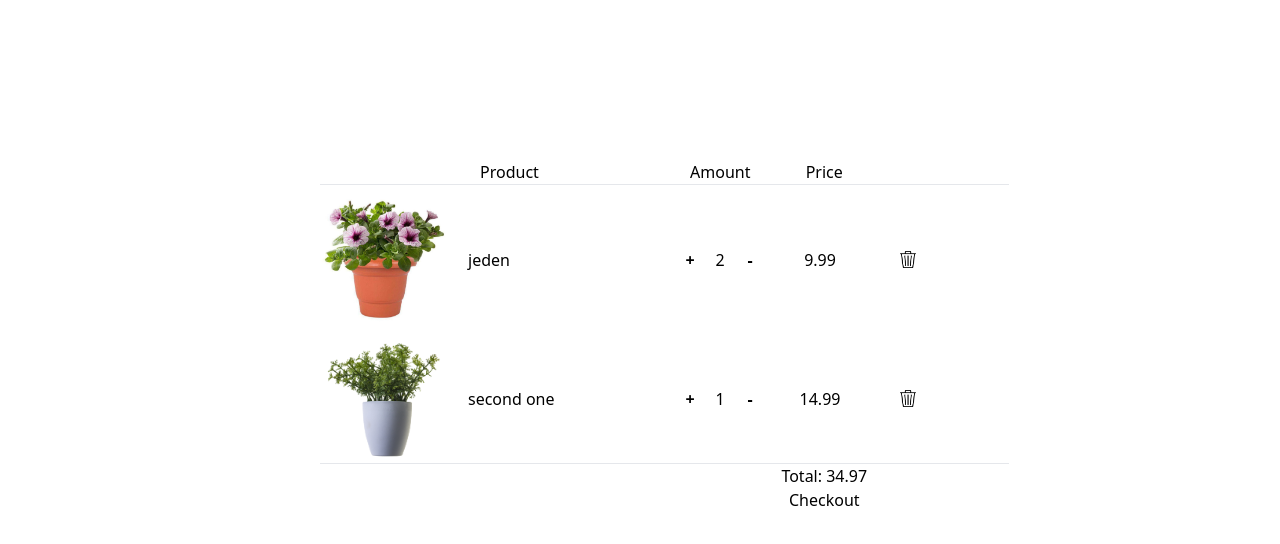
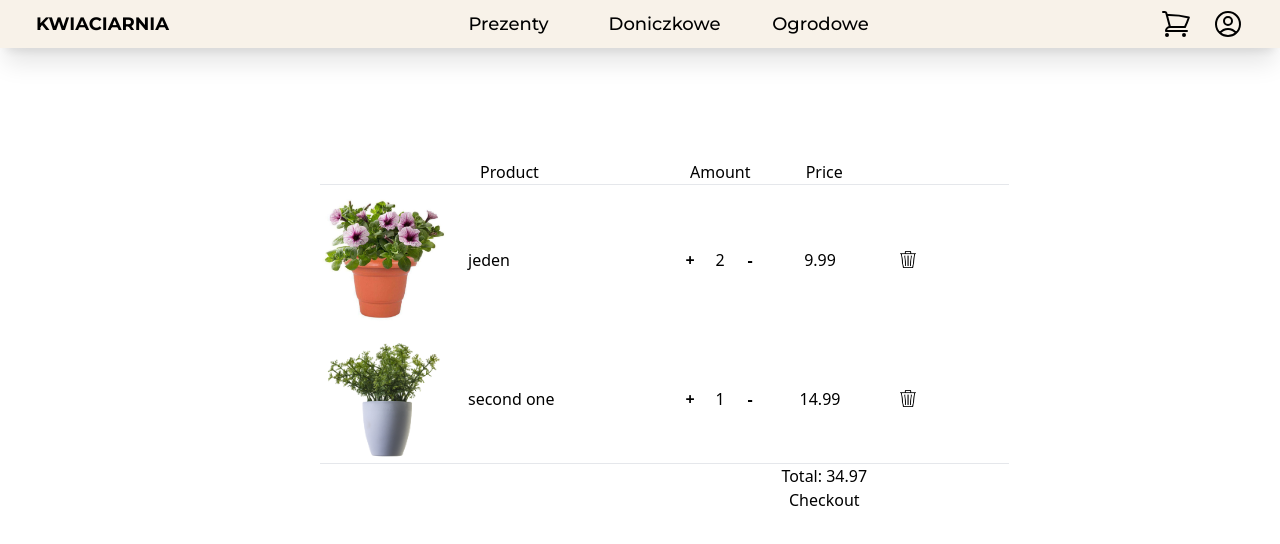
Before and after one commit to petercieslak/flower-shop-se2, a React (Vite) app in the folder frontend/: page /cart in a window 1280 px wide. Shown: the top 544 px of the page. Built offline with nearby package versions, Linux system fonts and the light colour scheme.

Commit message:
add router links

```diff
--- a/frontend/src/App.jsx
+++ b/frontend/src/App.jsx
@@ -20,8 +20,8 @@ function App() {
       <Routes>
         <Route path="/products" element={<><Navbar /><ProductsPage /></>} />
         <Route path="/login" element={<><Navbar /><LoginPage /></>} />
-        <Route path="/cart" element={<CartPage one={one} two={two}/>}/>
-        <Route path="/checkout" element={<CheckoutPage/>}/>
+        <Route path="/cart" element={<><Navbar /><CartPage one={one} two={two}/></>}/>
+        <Route path="/checkout" element={<><Navbar /><CheckoutPage/></>}/>
         <Route path="/" element={<HomePage />} />
       </Routes>
     </>
--- a/frontend/src/Pages/CartPage.jsx
+++ b/frontend/src/Pages/CartPage.jsx
@@ -35,7 +35,7 @@ function CartPage(props) {
     </div>
     <div className="relative left-40 text-center">
       <p>Total: {total}</p>
-      <Link to={'/Checkout'}>
+      <Link to={'/checkout'}>
         <button>Checkout</button>
       </Link>
 
--- a/frontend/src/Pages/Navbar.jsx
+++ b/frontend/src/Pages/Navbar.jsx
@@ -27,7 +27,9 @@ function Navbar() {
       </ul>
       <ul className="flex gap-5">
         <li>
-          <Cart />
+          <NavLink to={"/cart"}>
+            <Cart />
+          </NavLink>
         </li>
         <li>
           <NavLink to={"/login"}>
```
